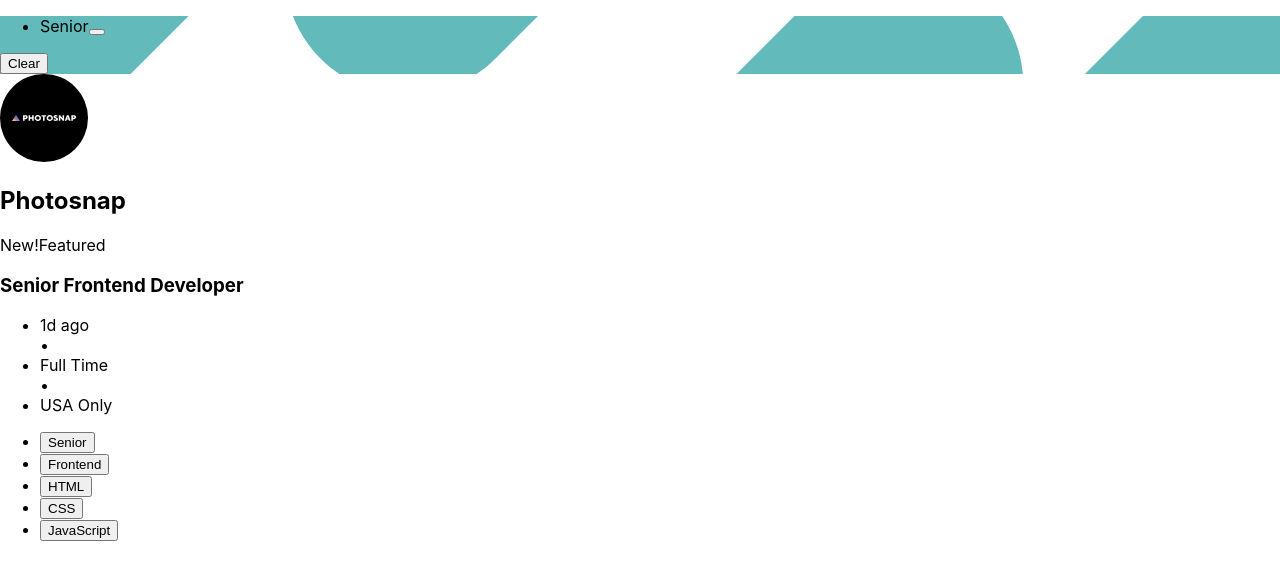
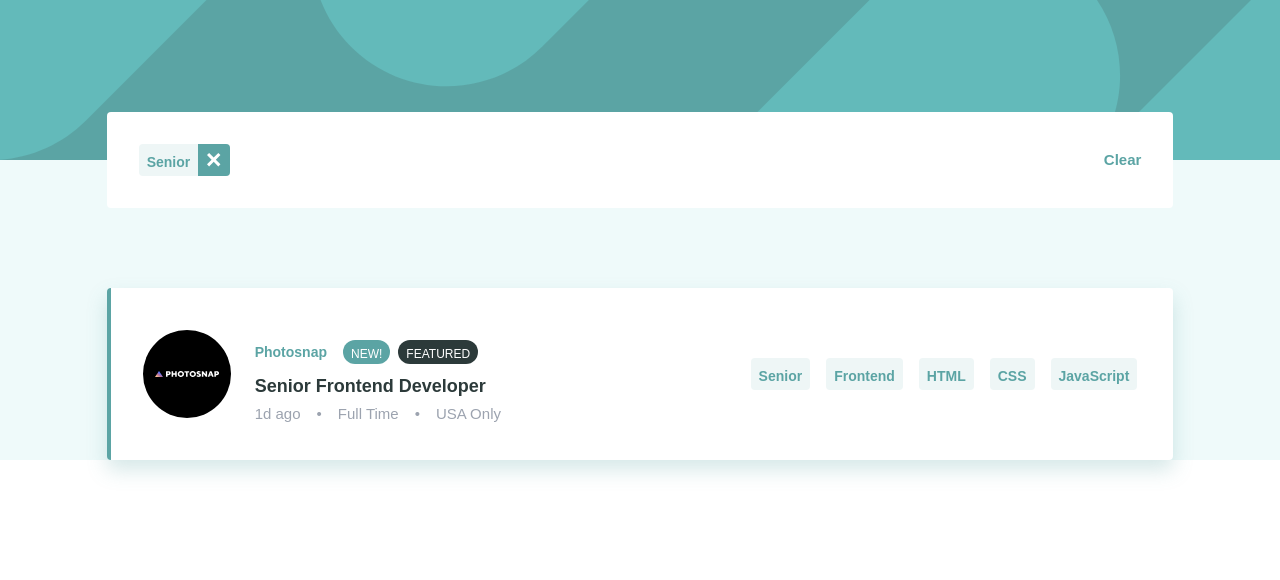
Before and after one commit to Asante-Nsiah/JOB-LISTINGS-WITH-FILTERING, a React (Create React App) app in the folder joblisting/: page / in a window 1280 px wide. Both pictures are taken after a click on the button "Senior". Shown: the top 580 px of the page. Built offline with nearby package versions, Linux system fonts and the light colour scheme.

Commit message:
added styling to the removeButton

```diff
--- a/joblisting/src/components/FilterList.js
+++ b/joblisting/src/components/FilterList.js
@@ -9,7 +9,6 @@
     list: "flex gap-4 flex-wrap",
     filterItem:
       "bg-cyan-light text-cyan-default px-2 pt-2 pb-1 pr-10 rounded text-sm font-bold relative",
-
   };
   return (
     <div className={classes.wrapper}>
@@ -21,6 +20,11 @@
               type="button"
               onClick={() => handleRemove(filter)}
               className={classes.removeButton}
+              style={{
+                backgroundImage: "url(./images/icon-remove.svg)",
+                backgroundPosition: "center",
+                backgroundRepeat: "no-repeat",
+              }}
             ></button>
           </li>
         ))}
--- a/joblisting/src/data.json
+++ b/joblisting/src/data.json
@@ -149,4 +149,5 @@
     "languages": ["JavaScript"],
     "tools": ["React", "Sass"]
   }
+
 ]
--- a/joblisting/src/index.css
+++ b/joblisting/src/index.css
@@ -1,3 +1,7 @@
+@tailwind base;
+@tailwind components;
+@tailwind utilities;
+
 body {
   margin: 0;
   font-family: -apple-system, BlinkMacSystemFont, 'Segoe UI', 'Roboto', 'Oxygen',
@@ -5,6 +9,7 @@
     sans-serif;
   -webkit-font-smoothing: antialiased;
   -moz-osx-font-smoothing: grayscale;
+
 }
 
 code {
```
